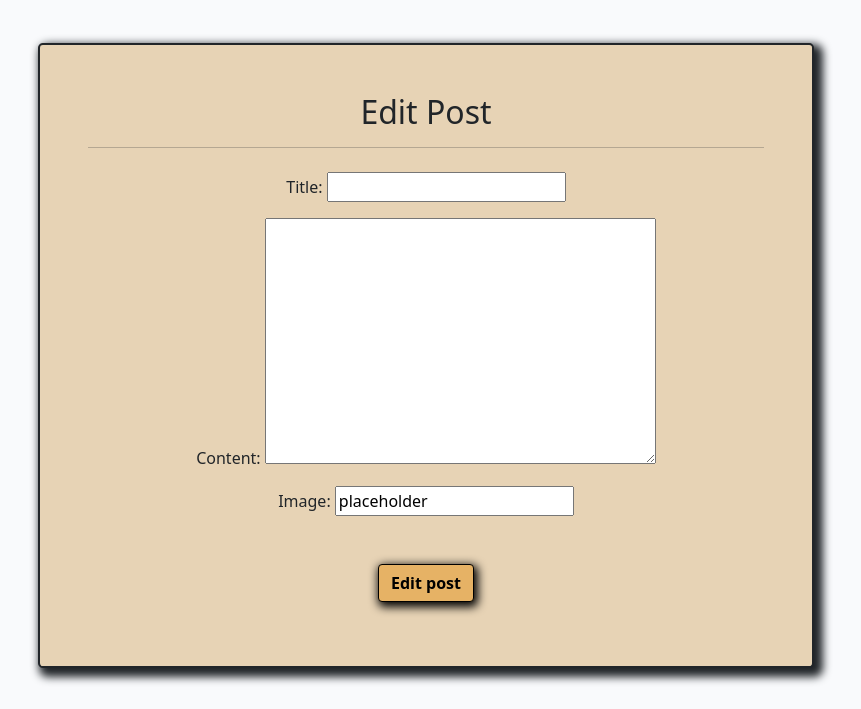
After one commit to AstaJoks/we-love-dogs-PP4, a Django app: template templates/edit_post.html in a window 1280 px wide. The commit adds this page. Shown: the part 145-854 px from the top of the page, without its empty margins (214-1075 px from the left). Run offline with Django 3.2, Linux system fonts and the light colour scheme; the template is opened without the code that fills it: values that come from a table or form of the project are taken from there, others are empty.

Commit message:
Add the edit post form and html page

```diff
--- a/blog/forms.py
+++ b/blog/forms.py
@@ -9,11 +9,17 @@ class PostForm(forms.ModelForm):
     """
     class Meta:
         model = Post
-        fields = [
-            'title',
-            'content',
-            'featured_image',
-        ]
+        fields = ('title', 'content', 'featured_image')
+
+
+class EditPostForm(forms.ModelForm):
+    """
+    Form class to edit a post
+    """
+
+    class Meta:
+        model = Post
+        fields = ('title', 'content', 'featured_image')
 
 
 class CommentForm(forms.ModelForm):
--- a/static/css/style.css
+++ b/static/css/style.css
@@ -165,7 +165,6 @@ img.footer-logo {
     max-width: 800px;
 }
 
-
 .post-card {
     margin-top: 4rem;
     background-color: #e7d3b5;
--- /dev/null
+++ b/templates/edit_post.html
@@ -0,0 +1,16 @@
+{% extends 'base.html' %}
+{% load static % }
+{% block content %}
+<div class="container form-style">
+    <div class="form-group p-5 mb-5 post-card border border-dark border-2 rounded-3">
+        <h2>Edit Post</h2>
+        <hr>
+        <form enctype="multipart/form-data" method="POST"> {% csrf_token %}
+            <div class="container mt-4">
+                {{ form.as_p }}
+                <button class="btn edit-post">Edit post</button>
+            </div>
+        </form>
+    </div>
+</div>
+{% endblock  %}
--- a/welovedogs/settings.py
+++ b/welovedogs/settings.py
@@ -31,7 +31,7 @@ TEMPLATES_DIR = os.path.join(BASE_DIR, 'templates')
 SECRET_KEY = os.environ.get('SECRET_KEY')
 
 # SECURITY WARNING: don't run with debug turned on in production!
-DEBUG = False
+DEBUG = True
 
 ALLOWED_HOSTS = ['*', 'localhoust']
 
```
